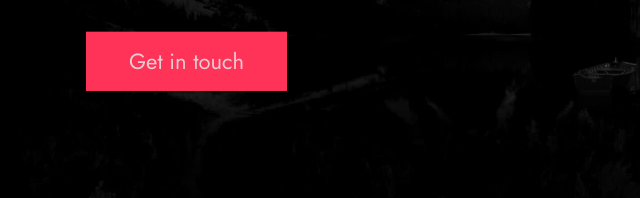
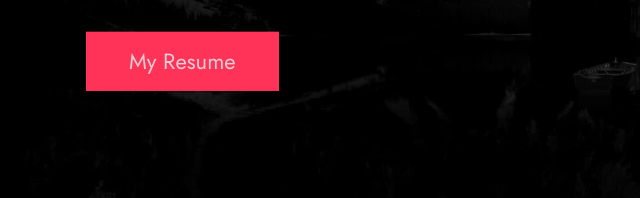
Before and after one commit to realanguyen96/Portfolio, a plain HTML site: page index.html in a window 1280 px wide. Shown: the part 520-718 px from the top of the page, 4-644 px from the left. Drawn offline with Linux system fonts and the light colour scheme.

Commit message:
update navigation

```diff
--- a/index.html
+++ b/index.html
@@ -46,7 +46,7 @@
         <p>Data Analyst and Chemical Engineer.
           Former R&D engineer in semiconductors from Taiwan with 5+ years of experience in data analysis.
           Programming (Python, R), RDBMS (postgreSQL, snowflake), data visualization (Tableau, PowerBI).</p>
-        <a href="#contact" class="btn btn--pink">Get in touch</a>
+        <a href="./resume/Anthony_Nguyen.pdf" class="btn btn--pink" target="_blank">My Resume</a>
       </div>
     </div>
   </header>
```
